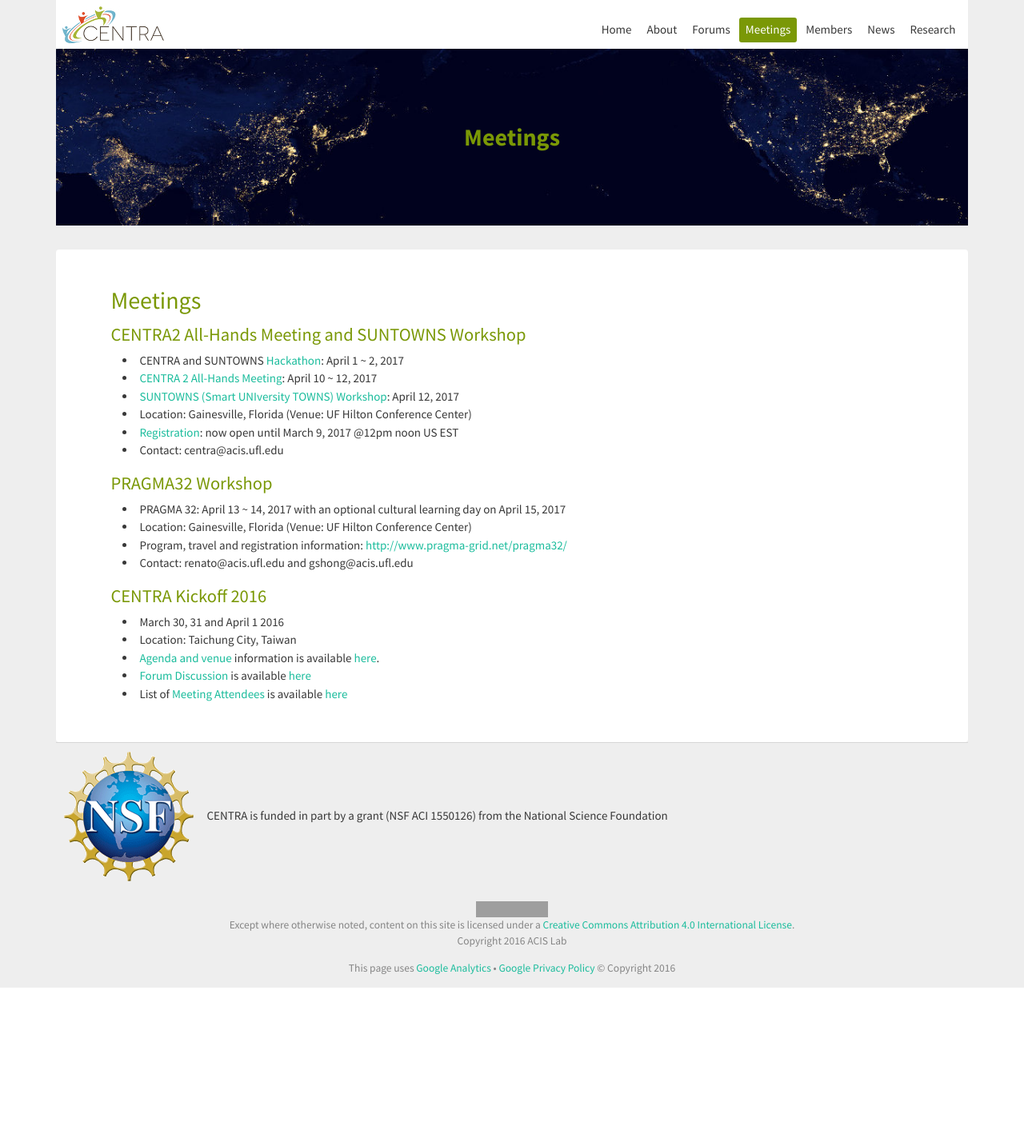
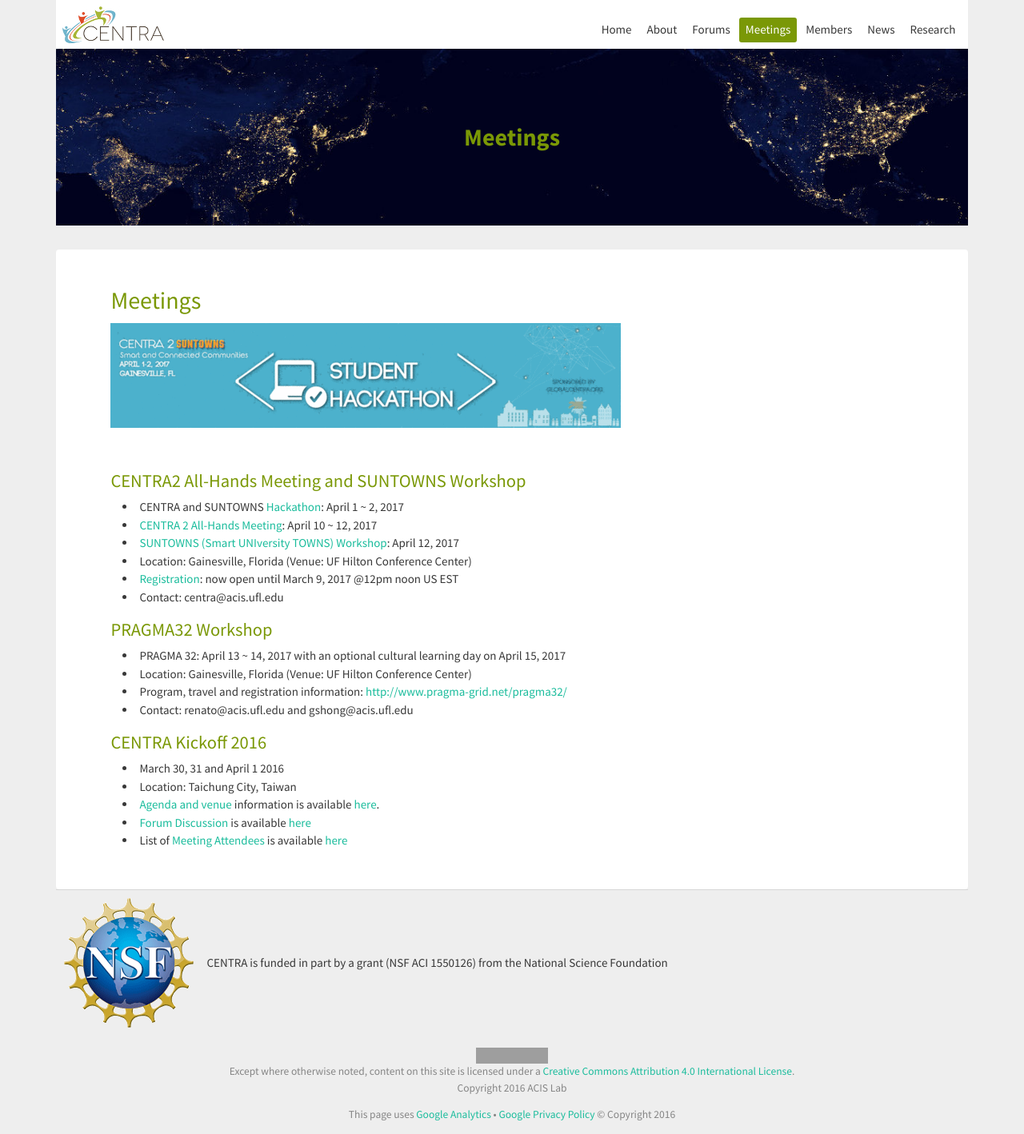
Before and after one commit to hmchou56/centra8, a Jekyll site: the page built from meetings.md, in a window 1280 px wide. Shown: the whole page at 80% size. Built offline with Jekyll 4.4.1, drawn with Linux system fonts in a browser that asks for light colours; nearby versions of some CDN libraries; before the commit the page ends 1235 px from its top, so only the background shows below that; grey boxes are pictures that could not be loaded.

Commit message:
added all 4 April 2017 events banner gif

```diff
--- a/meetings.md
+++ b/meetings.md
@@ -7,6 +7,9 @@
 ---
 
 # Meetings
+
+<img src="/img/AprilEventsBanners_all_640px.gif" alt="CENTRA PRAGMA" style="float:center; padding: 0 0 1em 0;" class="img-responsive">
+<br />
 
 ### CENTRA2 All-Hands Meeting and SUNTOWNS Workshop
 * CENTRA and SUNTOWNS <a href="http://www.globalcentra.org/hackathon2017">Hackathon</a>: April 1 ~ 2, 2017
```
